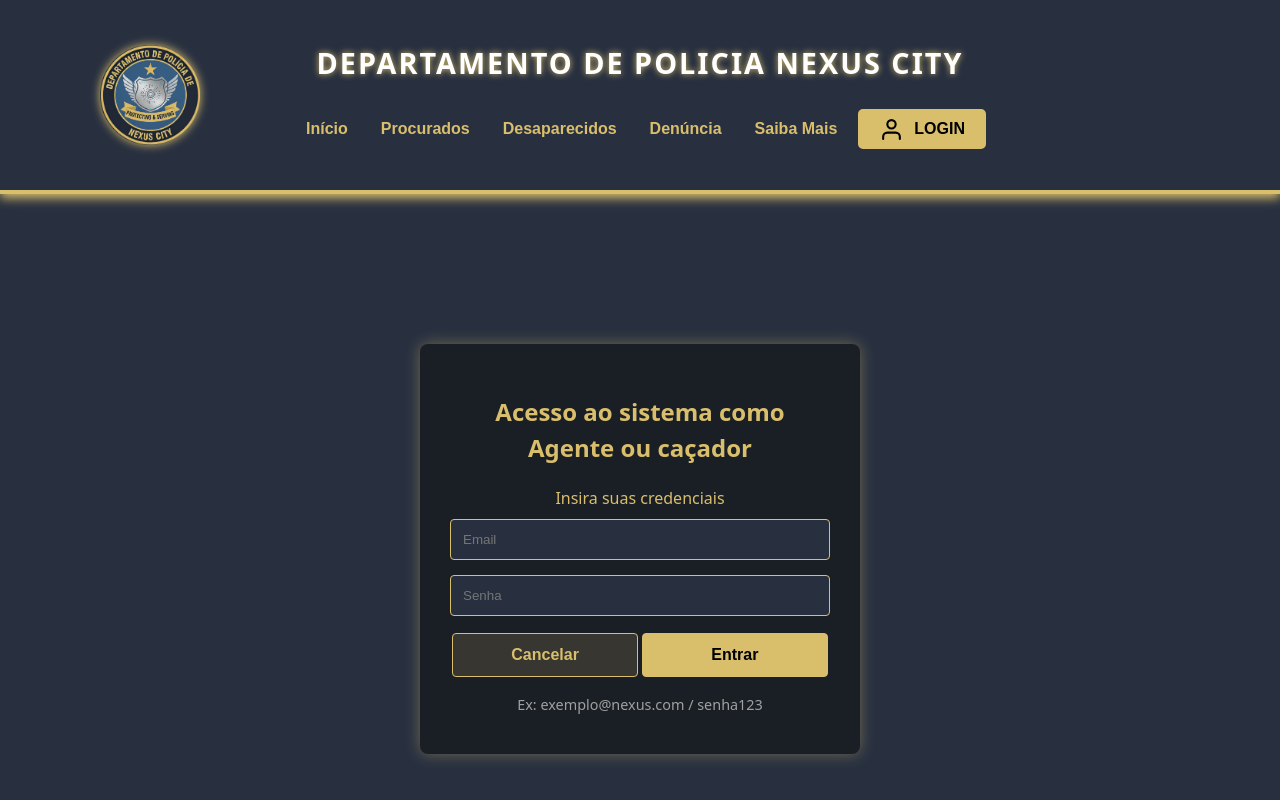
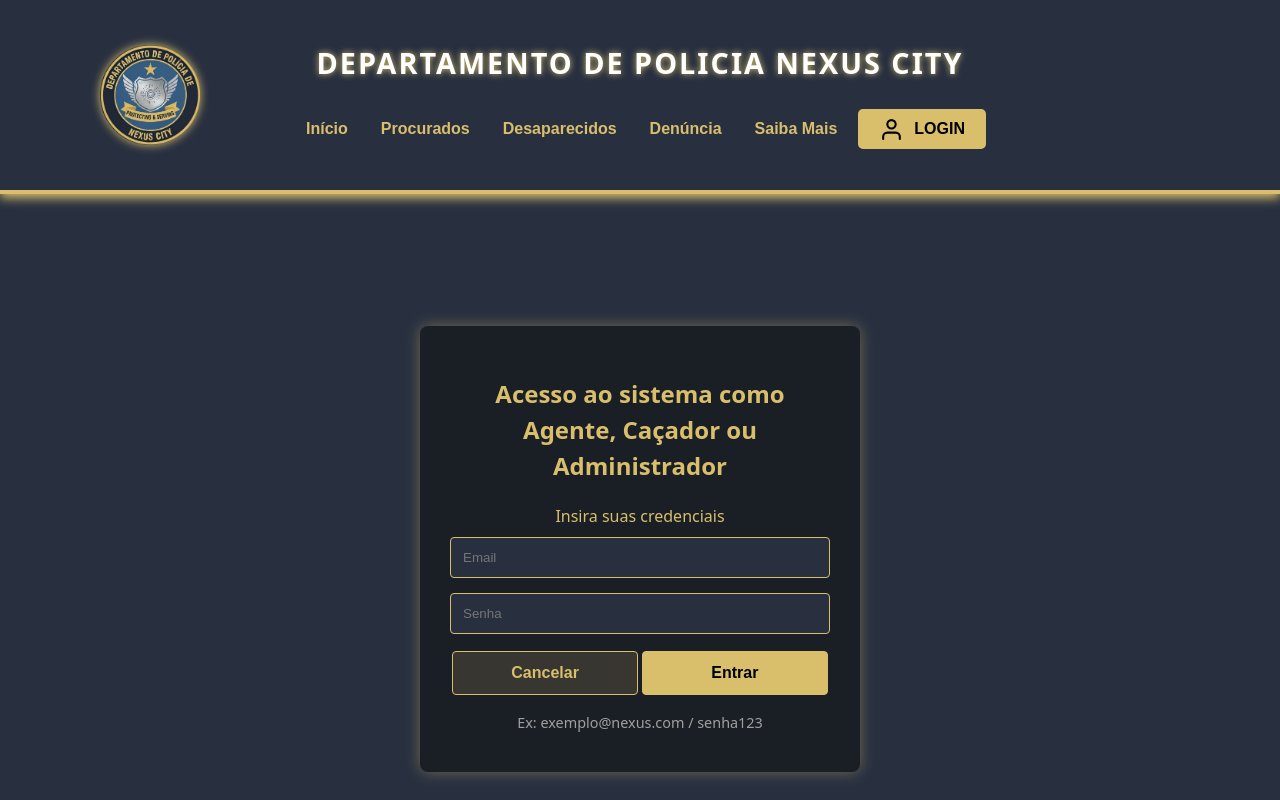
Before and after one commit to ufjf-dcc207/ufjf-dcc207-2025-3-a-sem01-nexus-team, a React (Vite) app: page / in a window 1280 px wide. Both pictures are taken after a click on the button "LOGIN". Shown: the top 800 px of the page. Built offline with nearby package versions, Linux system fonts and the light colour scheme.

Commit message:
correção do título do login

```diff
--- a/src/Login.tsx
+++ b/src/Login.tsx
@@ -36,7 +36,7 @@ const Login = ({TemLogin}:LoginProps) => {
    return (
     <div className="container-acesso">
       <form className="caixa-acesso" onSubmit={verificarLogin}>
-        <h2> Acesso ao sistema como Agente ou caçador</h2>
+        <h2> Acesso ao sistema como Agente, Caçador ou Administrador</h2>
         <p>Insira suas credenciais</p>
 
         <input
```
